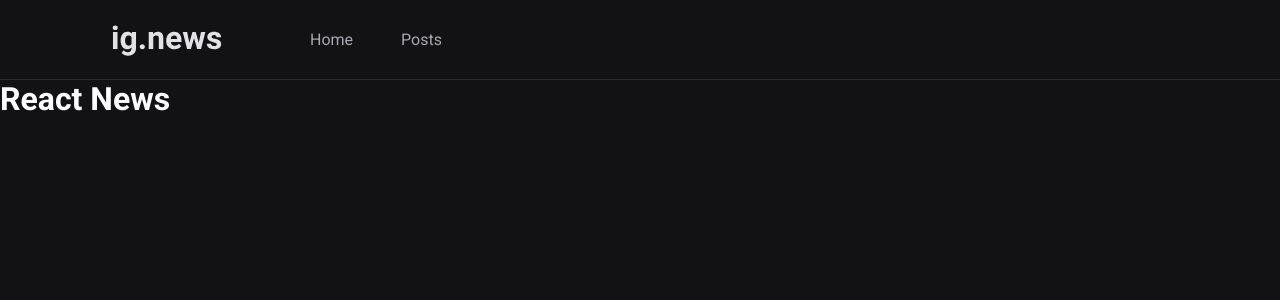
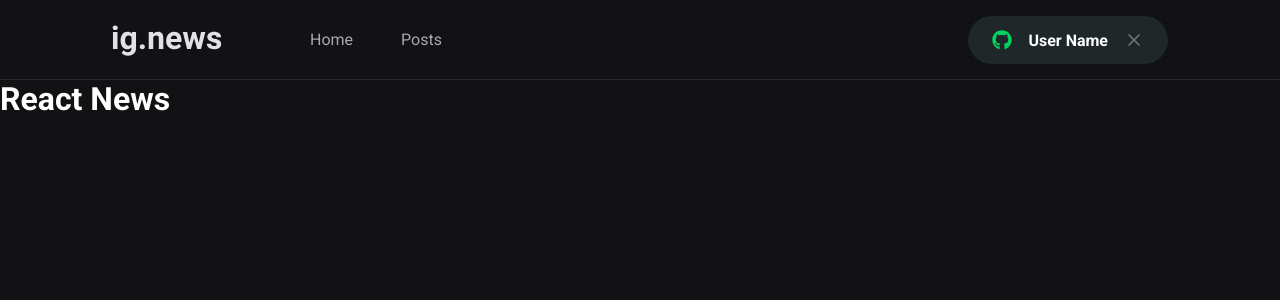
Before and after one commit to mayromyller/ignews, a Next.js app: page / in a window 1280 px wide. Shown: the top 300 px of the page. Built offline with nearby package versions, Linux system fonts and the light colour scheme.

Commit message:
chore: update components and global style with SignInButton component added

```diff
--- a/src/components/Header/index.tsx
+++ b/src/components/Header/index.tsx
@@ -1,3 +1,5 @@
+import { SignInButton } from './SignInButton'
+
 import styles from './styles.module.scss'
 
 export function Header() {
@@ -10,6 +12,8 @@ export function Header() {
           <a className={styles.navigation__link}>Home</a>
           <a className={styles.navigation__link}>Posts</a>
         </nav>
+
+        <SignInButton />
       </div>
     </header>
   )
--- a/src/components/Header/styles.module.scss
+++ b/src/components/Header/styles.module.scss
@@ -11,6 +11,10 @@
 
   display: flex;
   align-items: center;
+
+  button {
+    margin-left: auto;
+  }
 }
 
 .navigation {
--- a/src/styles/global.scss
+++ b/src/styles/global.scss
@@ -13,6 +13,7 @@
   --gray-900: #121214;
 
   --cyan-500: #61dafb;
+  --cyan-900: #1f2729;
   --yellow-500: #eba417;
 }
 
```
